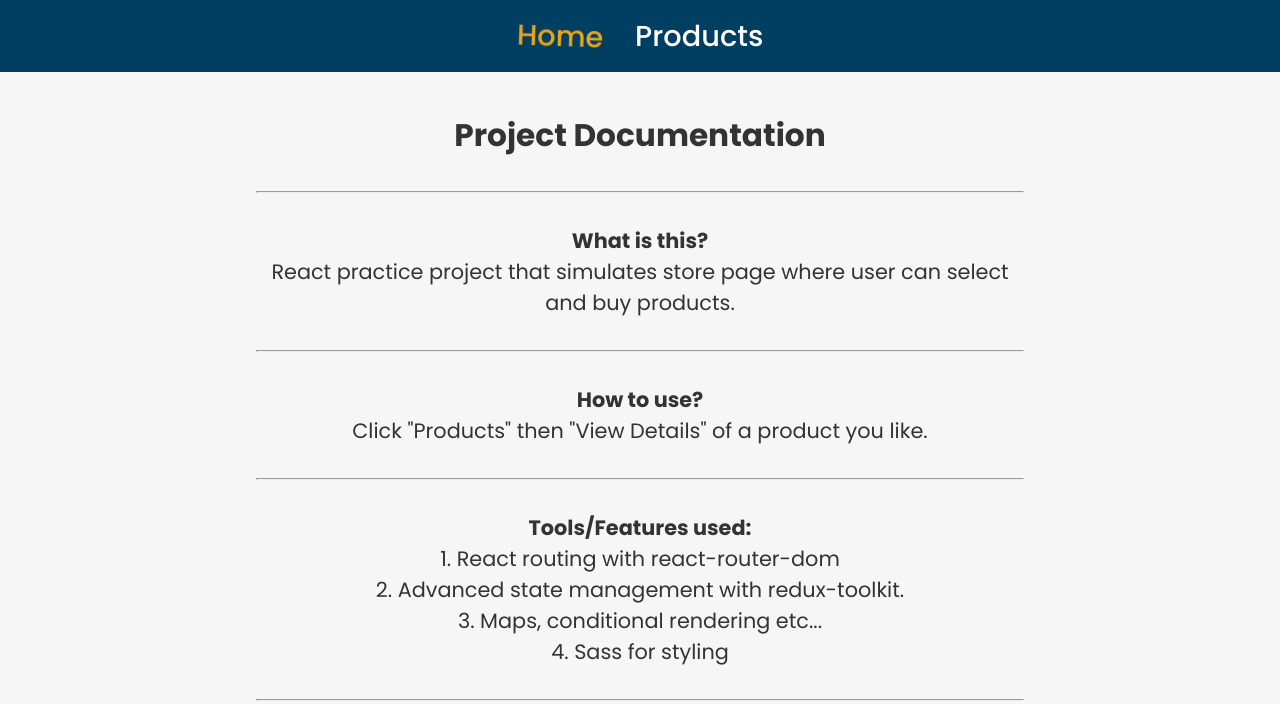
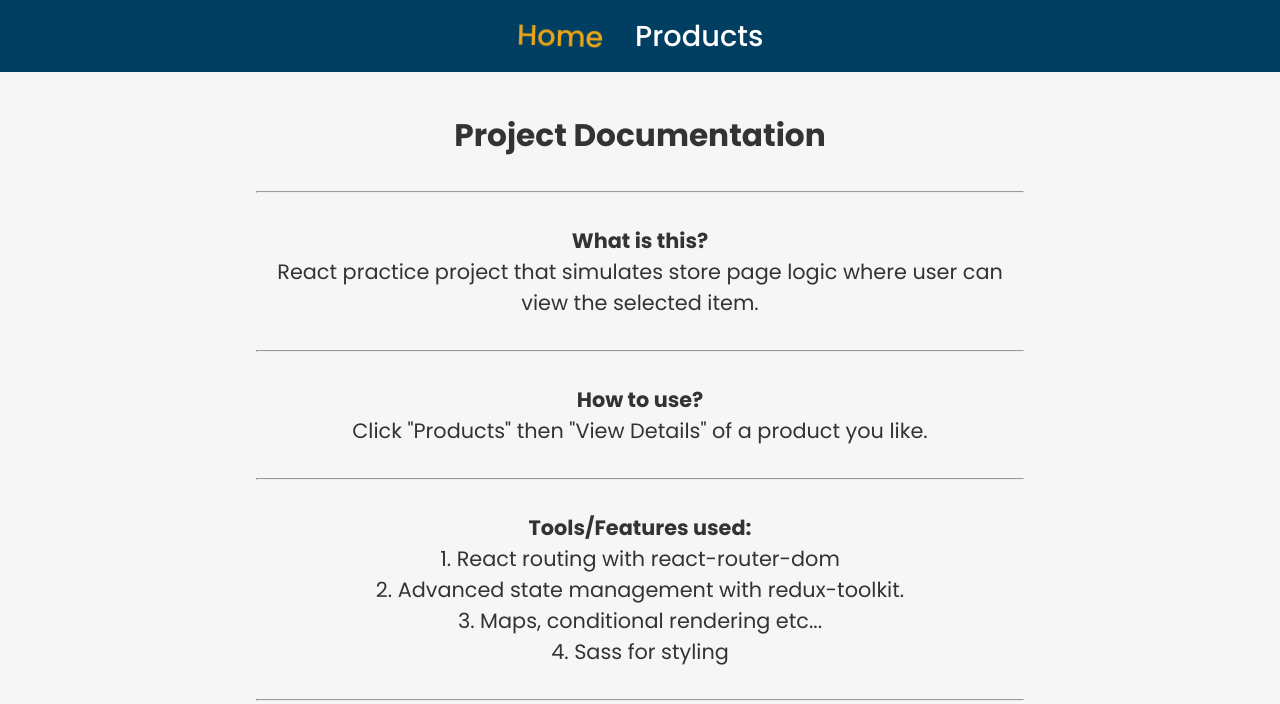
Before and after one commit to Predrag-Jandric/React-online-store-exercise, a React (Create React App) app: page / in a window 1280 px wide. Shown: the top 704 px of the page. Built offline with nearby package versions, Linux system fonts and the light colour scheme; no server answers.

Commit message:
minor text fix

```diff
--- a/src/pages/Home.jsx
+++ b/src/pages/Home.jsx
@@ -9,7 +9,7 @@ function Home() {
 
 			<article>
 				<h4>What is this?</h4>
-				<p>React practice project that simulates store page where user can select and buy products.</p>
+				<p>React practice project that simulates store page logic where user can view the selected item.</p>
 			</article>
 
 			<hr />
```
